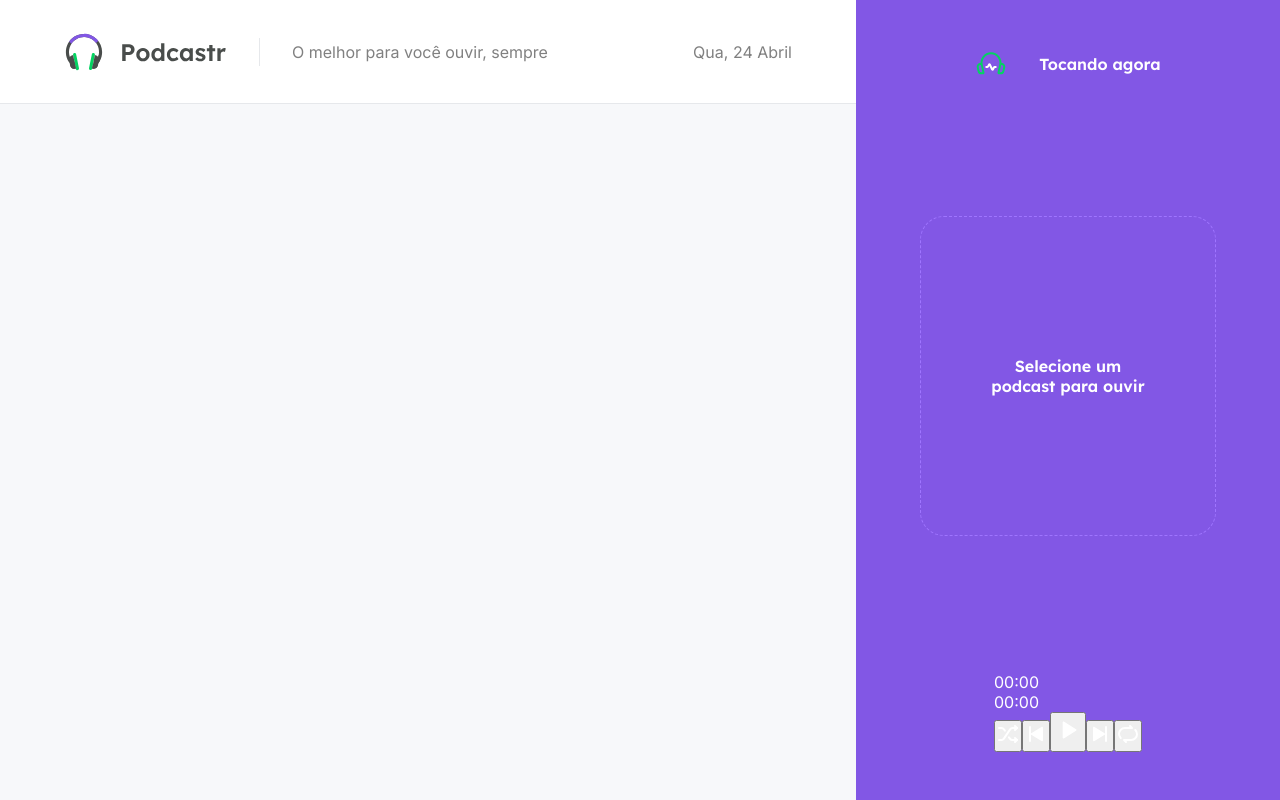
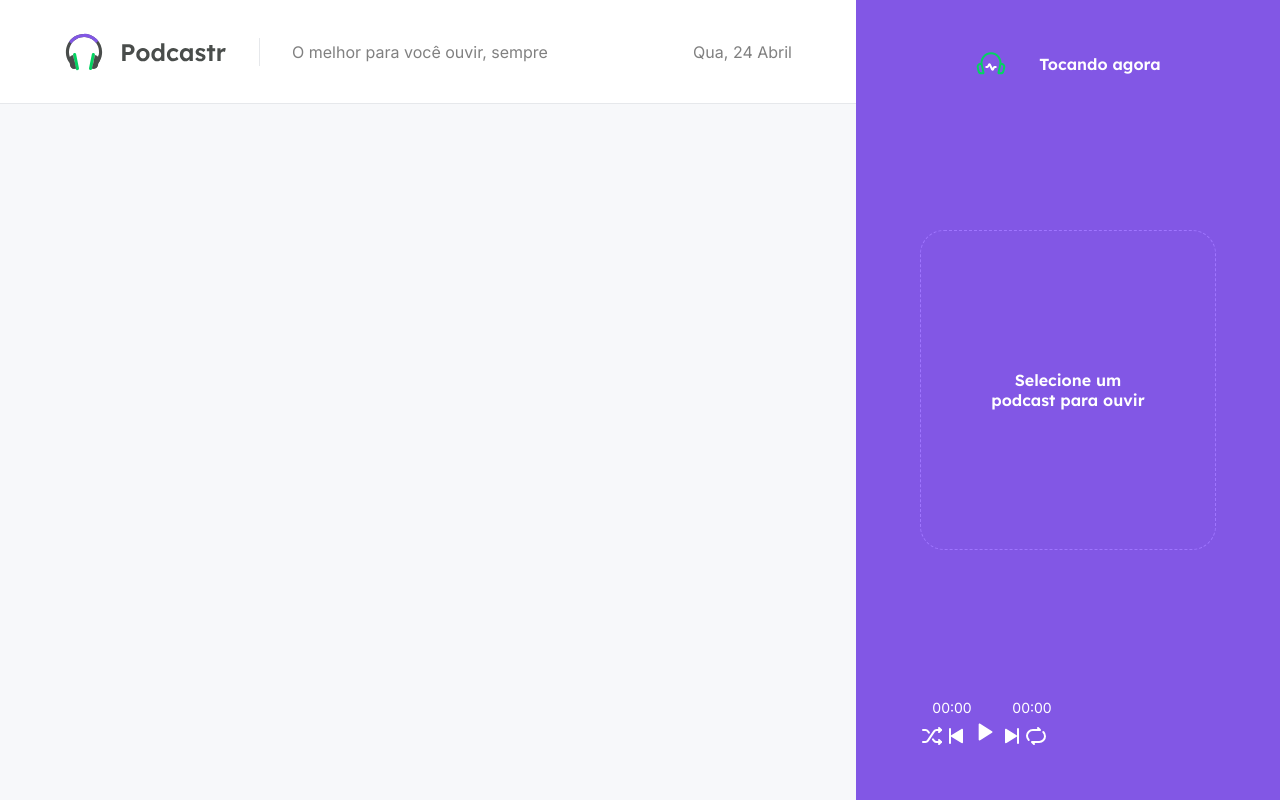
Before and after one commit to edmilson-dk/podcastr, a Next.js app: page / in a window 1280 px wide. Built offline with nearby package versions, Linux system fonts and the light colour scheme.

Commit message:
style: created player progress styles

```diff
--- a/src/components/Player/styles.module.scss
+++ b/src/components/Player/styles.module.scss
@@ -22,6 +22,14 @@
     font-family: Lexend, sans-serif;
     font-weight: 600;
   }
+
+  footer {
+    align-self: stretch;
+
+    &.empty {
+      opacity: 0.5;
+    }
+  }
 }
 
 .emptyPlayer {
@@ -38,3 +46,36 @@
   align-items: center;
   justify-content: center;
 }
+
+.progress {
+  display: flex;
+  align-items: center;
+  gap: 0.5rem;
+  font-size: 0.875rem;
+
+  span {
+    display: inline-block;
+    width: 4rem;
+    text-align: center;
+  }
+
+  .slider {
+    flex: 1;
+
+    .emptySlider {
+      display: block;
+      width: 100%;
+      height: 4px;
+      background-color: var(--purple-300);
+      border-radius: 2px;
+    }
+  }
+}
+
+.buttons {
+  button {
+    outline: none;
+    border: none;
+    background-color: transparent;
+  }
+}
```
